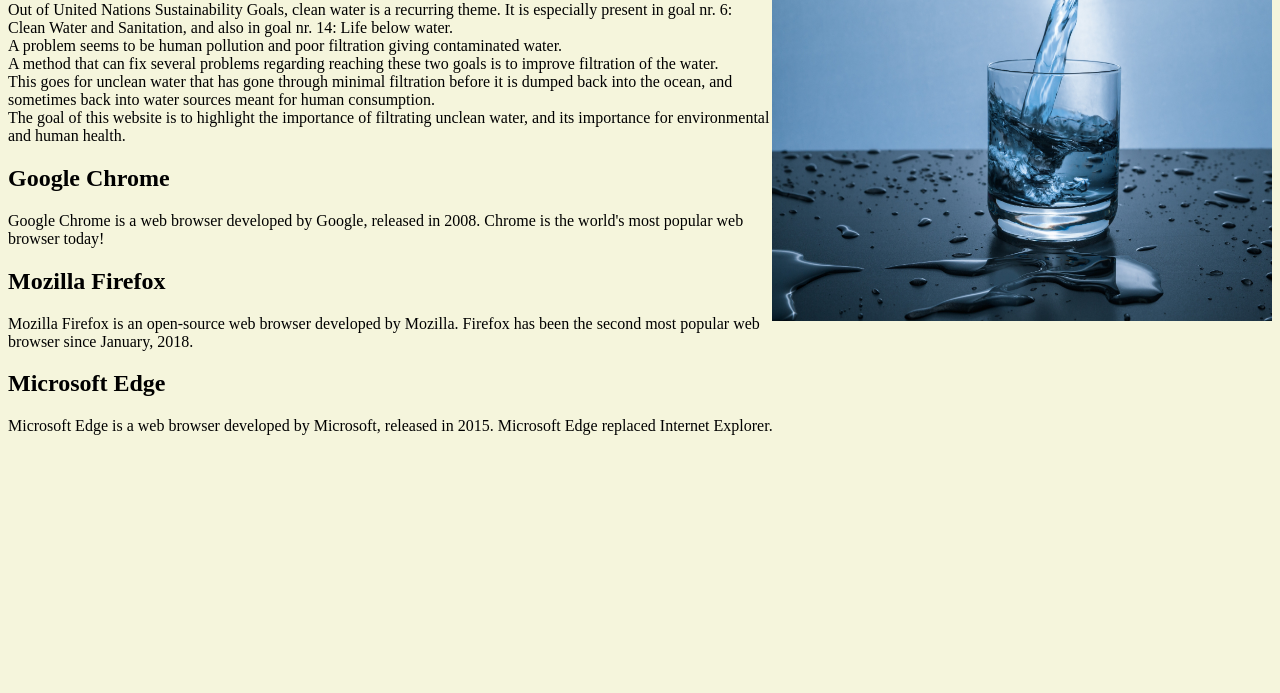
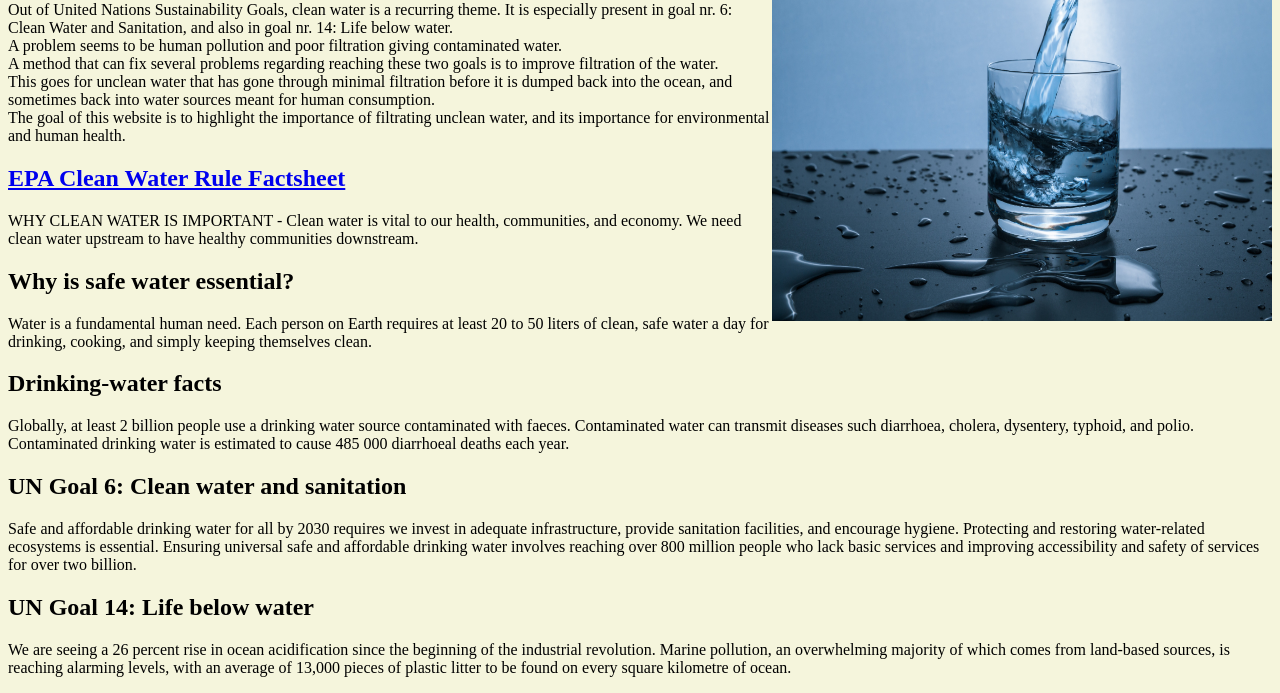
Before and after one commit to jonasnico/nettside-1, a plain HTML site: page index.html in a window 1280 px wide. Shown: the part 133-826 px from the top of the page. Before the commit the page ends 800 px from the top, so only its background shows below. Drawn offline with Linux system fonts and the light colour scheme.

Commit message:
Update index.html

```diff
--- a/index.html
+++ b/index.html
@@ -31,18 +31,36 @@
     </p>
 
     <article>
-<h2>Google Chrome</h2>
-<p>Google Chrome is a web browser developed by Google, released in 2008. Chrome is the world's most popular web browser today!</p>
+  <h2><a href="https://www.epa.gov/sites/production/files/2016-02/documents/cleanwaterrulefactsheet.pdf">EPA Clean Water Rule Factsheet</a></h2>
+  <p>WHY CLEAN WATER IS IMPORTANT - Clean water is vital to our health, communities, and economy.
+    We need clean water upstream to have healthy communities downstream.</p>
 </article>
 
 <article>
-<h2>Mozilla Firefox</h2>
-<p>Mozilla Firefox is an open-source web browser developed by Mozilla. Firefox has been the second most popular web browser since January, 2018.</p>
+  <h2><a href="https://www.koshland-science-museum.org/water/new/en/Overview/Why-is-Safe-Water-Essential.html"></a>Why is safe water essential? </h2>
+  <p>Water is a fundamental human need. Each person on Earth requires at least 20 to 50 liters of clean,
+    safe water a day for drinking, cooking, and simply keeping themselves clean.</p>
 </article>
 
 <article>
-<h2>Microsoft Edge</h2>
-<p>Microsoft Edge is a web browser developed by Microsoft, released in 2015. Microsoft Edge replaced Internet Explorer.</p>
+  <h2><a href="https://www.who.int/news-room/fact-sheets/detail/drinking-water"></a>Drinking-water facts</h2>
+  <p>Globally, at least 2 billion people use a drinking water source contaminated with faeces.
+    Contaminated water can transmit diseases such diarrhoea, cholera, dysentery, typhoid, and polio.
+    Contaminated drinking water is estimated to cause 485 000 diarrhoeal deaths each year.</p>
+</article>
+
+<article>
+  <h2><a href="https://www.undp.org/content/undp/en/home/sustainable-development-goals/goal-6-clean-water-and-sanitation.html"></a>UN Goal 6: Clean water and sanitation</h2>
+  <p>Safe and affordable drinking water for all by 2030 requires we invest in adequate infrastructure, provide sanitation facilities, and encourage hygiene.
+    Protecting and restoring water-related ecosystems is essential.
+    Ensuring universal safe and affordable drinking water involves reaching over 800 million people who lack basic services and improving accessibility and safety of services for over two billion.</p>
+</article>
+
+<article>
+  <h2><a href="https://www.undp.org/content/undp/en/home/sustainable-development-goals/goal-14-life-below-water.html"></a>UN Goal 14: Life below water </h2>
+  <p>We are seeing a 26 percent rise in ocean acidification since the beginning of the industrial revolution.
+    Marine pollution, an overwhelming majority of which comes from land-based sources, is reaching alarming levels,
+    with an average of 13,000 pieces of plastic litter to be found on every square kilometre of ocean.</p>
 </article>
 
 
```
